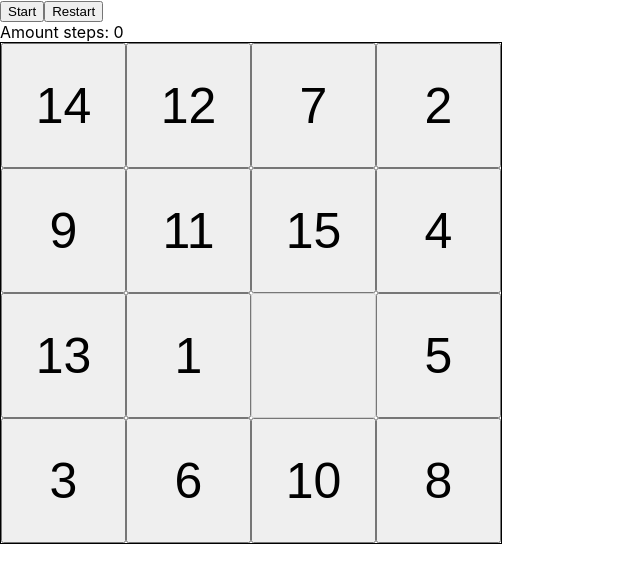
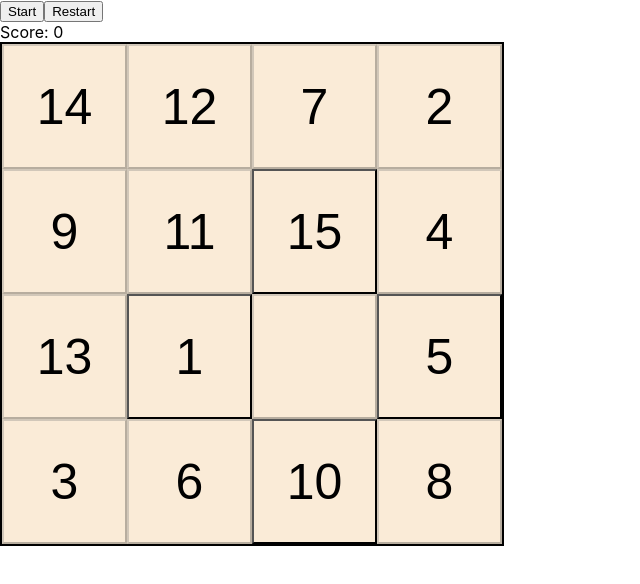
Before and after one commit to AlexBash82/fifteen, a React (Create React App) app: page / in a window 1280 px wide. Both pictures are taken after a click on the button "Start". Shown: the top 584 px of the page, without its empty margins (0-640 px from the left). Built offline with nearby package versions, Linux system fonts and the light colour scheme.

Commit message:
added_score

```diff
--- a/src/Component/Gamefield.js
+++ b/src/Component/Gamefield.js
@@ -5,21 +5,27 @@ import Square from './Square'
 function Gamefield() {
   const [fifteen, setFifteen] = useState([])
   const [finish, setFinish] = useState(false)
-  const [steps, setSteps] = useState(0)
-  const refArrow = useRef([])
+  const [score, setScore] = useState(0)
+  const [bestScore, setBestScore] = useState(0)
+  const [bestScoreShow, setBestScoreShow] = useState(false)
+  const refArrow = useRef([]) //запоминаем расклад
+  const [active, setActive] = useState([])
+  const [iSpace, setISpace] = useState()
 
-  function drug(order, iSpace) {
+  function drug(order, indSpace) {
     let fifteenArr = fifteen.slice()
     let itemA = fifteenArr[order]
-    let itemB = fifteenArr[iSpace]
+    let itemB = fifteenArr[indSpace]
     fifteenArr[order] = itemB
-    fifteenArr[iSpace] = itemA
+    fifteenArr[indSpace] = itemA
     setFifteen(fifteenArr)
-    setSteps((prevSteps) => prevSteps + 1)
+    setISpace(fifteenArr.indexOf(16))
+    setScore((prevScore) => prevScore + 1)
     let result = fifteenArr.filter((item, index) => --item === index)
     if (result.length === 16) {
       setFinish(true)
     }
+    reAssignActive(fifteenArr.indexOf(16))
   }
 
   function start() {
@@ -28,26 +34,93 @@ function Gamefield() {
     arrow.push(random())
     while (arrow.length < 16) {
       let num = random()
-      let result = arrow.find((item) => item === num)
+      let result = arrow.includes(num)
       if (!result) {
         arrow.push(num)
       }
     }
     refArrow.current = arrow
+    setBestScoreShow(false)
     setFifteen(arrow)
-    setSteps(0)
+    setISpace(arrow.indexOf(16))
+    setScore(0)
+    reAssignActive(arrow.indexOf(16))
   }
 
   function restart() {
+    let best = score >= bestScore ? score : bestScore
+    setBestScore(best)
+    setBestScoreShow(true)
     setFifteen(refArrow.current)
-    setSteps(0)
+    setScore(0)
+    setISpace(refArrow.current.indexOf(16))
+    reAssignActive(refArrow.current.indexOf(16))
+  }
+
+  function reAssignActive(indexSpace) {
+    let arrActive = []
+    switch (indexSpace) {
+      case 0:
+        arrActive = [1, 4]
+        break
+      case 1:
+        arrActive = [0, 2, 5]
+        break
+      case 2:
+        arrActive = [1, 3, 6]
+        break
+      case 3:
+        arrActive = [2, 7]
+        break
+      case 4:
+        arrActive = [0, 5, 8]
+        break
+      case 5:
+        arrActive = [1, 4, 6, 9]
+        break
+      case 6:
+        arrActive = [2, 5, 7, 10]
+        break
+      case 7:
+        arrActive = [3, 6, 11]
+        break
+      case 8:
+        arrActive = [4, 9, 12]
+        break
+      case 9:
+        arrActive = [5, 8, 10, 13]
+        break
+      case 10:
+        arrActive = [6, 9, 11, 14]
+        break
+      case 11:
+        arrActive = [7, 10, 15]
+        break
+      case 12:
+        arrActive = [8, 13]
+        break
+      case 13:
+        arrActive = [9, 12, 14]
+        break
+      case 14:
+        arrActive = [10, 13, 15]
+        break
+      case 15:
+        arrActive = [11, 14]
+        break
+      default:
+        console.log('iSpace is not found')
+        break
+    }
+    setActive(arrActive)
   }
 
   return (
     <div className="Screen">
       <button onClick={() => start()}>Start</button>
       <button onClick={() => restart()}>Restart</button>
-      <div>Amount steps: {steps}</div>
+      <div>Score: {score}</div>
+      {bestScoreShow && <div>Best score: {bestScore}</div>}
       <div className="Screen_field">
         {fifteen.map((item, index) => {
           return (
@@ -55,9 +128,10 @@ function Gamefield() {
               key={index}
               order={index}
               number={item}
-              fifteen={fifteen}
+              iSpace={iSpace}
               drug={drug}
               finish={finish}
+              active={active}
             />
           )
         })}
--- a/src/Component/Gamefield.scss
+++ b/src/Component/Gamefield.scss
@@ -2,7 +2,7 @@
   &_field {
     width: 500px;
     height: 500px;
-    border: 1px solid black;
+    border: 2px solid black;
     display: grid;
     grid-template: repeat(4, 1fr) / repeat(4, 1fr);
   }
--- a/src/Component/Square.js
+++ b/src/Component/Square.js
@@ -1,7 +1,7 @@
 import React from 'react'
 import './Square.scss'
 
-function Square({ order, number, fifteen, drug, finish }) {
+function Square({ order, number, iSpace, drug, finish, active }) {
   const styles = {
     button: {
       order: order,
@@ -9,7 +9,6 @@ function Square({ order, number, fifteen, drug, finish }) {
   }
 
   function check() {
-    let iSpace = fifteen.indexOf(16)
     switch (order) {
       case 0:
         ;(iSpace === 1 || iSpace === 4) && drug(order, iSpace)
@@ -69,7 +68,7 @@ function Square({ order, number, fifteen, drug, finish }) {
 
   return (
     <button
-      disabled={number === 16 ? true : false}
+      disabled={!active.includes(order)}
       className={`Square ${finish ? 'greeting' : ''}`}
       style={styles.button}
       onClick={() => check()}
--- a/src/Component/Square.scss
+++ b/src/Component/Square.scss
@@ -1,5 +1,14 @@
 .Square {
   font-size: 50px;
+  background-color: antiquewhite;
+
+  &:disabled {
+    color: black;
+  }
+
+  &:enabled:hover {
+    color: rgb(131, 131, 131);
+  }
 }
 
 .greeting {
```
